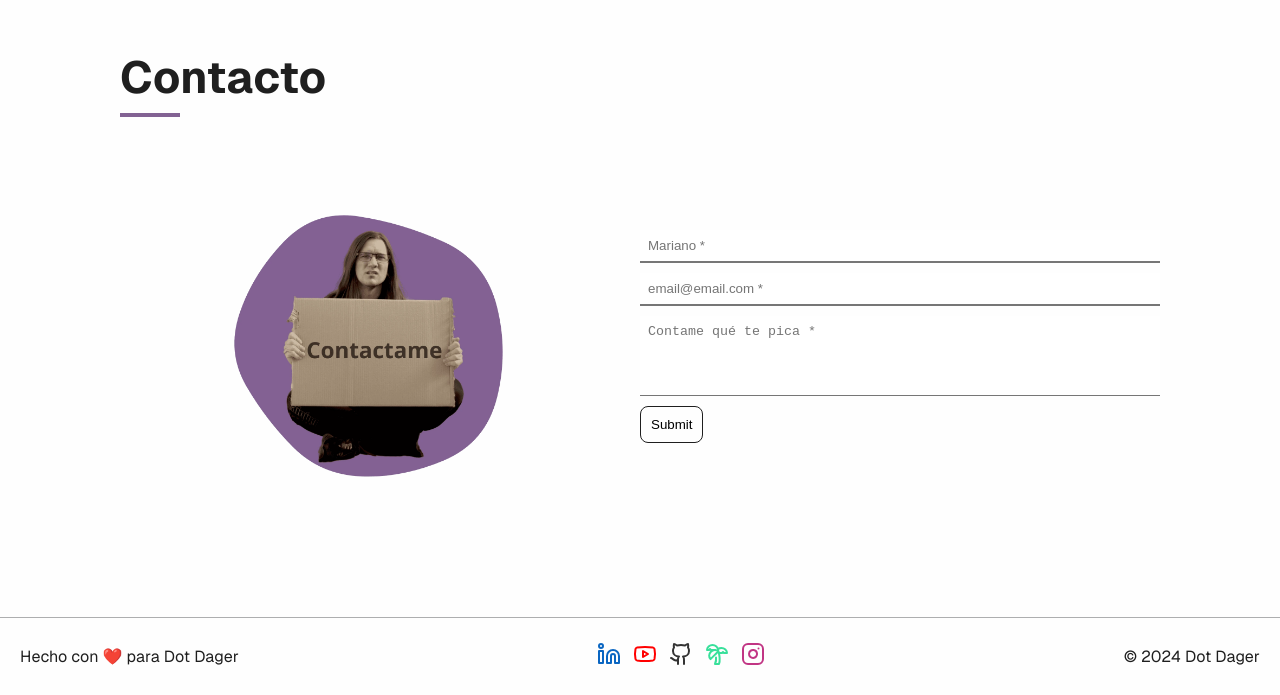
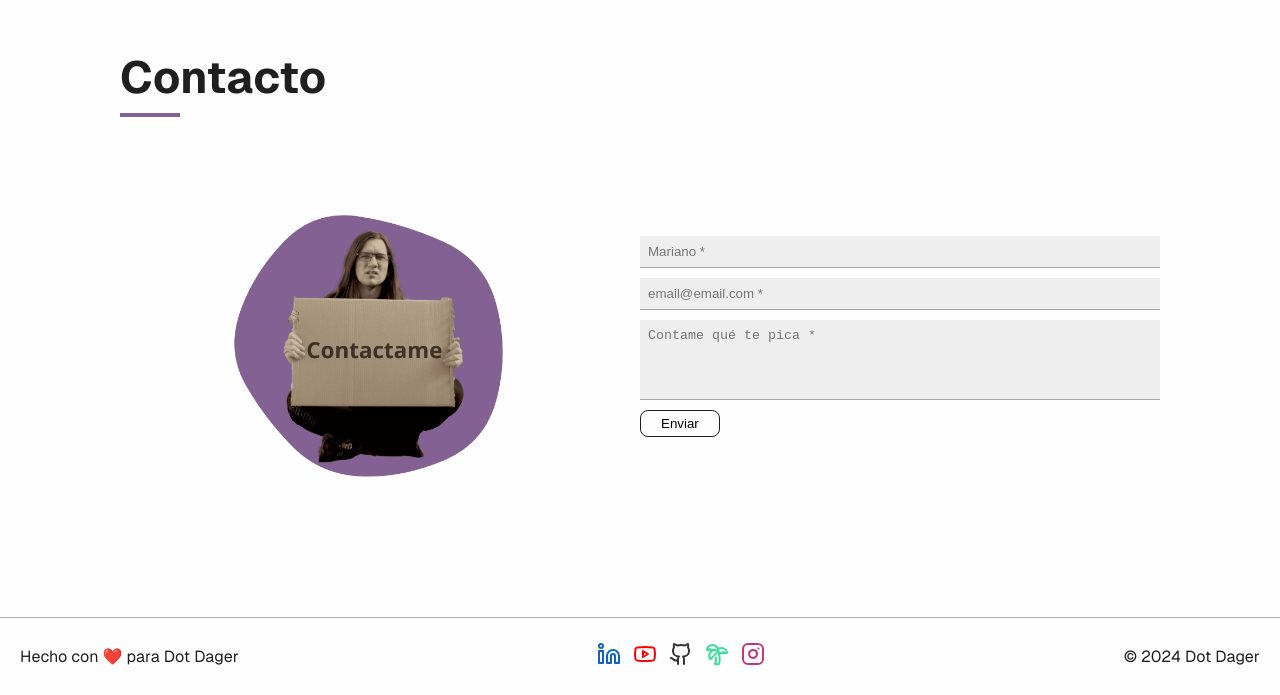
Before and after one commit to gartnerleandro/dotdager, a Next.js app: page / in a window 1280 px wide. Shown: the part 3440-4135 px from the top of the page. Built offline with nearby package versions, Linux system fonts and the light colour scheme.

Commit message:
refactor: update contact form styles

```diff
--- a/src/app/_components/ContactForm/ContactForm.css
+++ b/src/app/_components/ContactForm/ContactForm.css
@@ -10,7 +10,15 @@ input:not([type="submit"]), textarea {
     border-top: none;
     border-left: none;
     border-right: none;
+    border-bottom: 1px solid var(--shadow);
     padding: 8px;
+    outline: none;
+    background-color: var(--input);
+    transition: border-bottom-color linear .3s;
+}
+
+input:not([type="submit"]):focus, textarea:focus {
+    border-bottom-color: var(--foreground);
 }
 
 input:not([type="submit"]).error, textarea.error {
@@ -23,7 +31,7 @@ textarea {
 }
 
 input[type="submit"] {
-    padding: 10px;
+    padding: 5px 20px;
     width: fit-content;
     cursor: pointer;
     outline: none;
--- a/src/app/_components/ContactForm/ContactForm.tsx
+++ b/src/app/_components/ContactForm/ContactForm.tsx
@@ -53,7 +53,7 @@ const ContactForm: React.FC = () => {
             <textarea {...register("message")} placeholder="Contame qué te pica *" className={errors?.message ? "error" : ""} />
             {errors?.message && <p>{errors.message.message}</p>}
 
-            <input type="submit" />
+            <input type="submit" value="Enviar" />
         </form>
     );
 }
--- a/src/app/globals.css
+++ b/src/app/globals.css
@@ -2,6 +2,7 @@
   --background: #fefefe;
   --foreground: #826293;
   --text: #1f1f1f;
+  --input: rgba(224, 224,224, 0.5);
   --backdrop: hsl(0 0% 60% / 0.12);
   --radius: 8;
   --border: 3;
@@ -17,6 +18,7 @@
     --background: #1f1f1f;
     --foreground: #826293;
     --text: #fefefe;
+    --input: rgba(61, 61, 61, 0.5);
     --backdrop: hsl(0 0% 60% / 0.12);
     --radius: 8;
     --border: 3;
```
